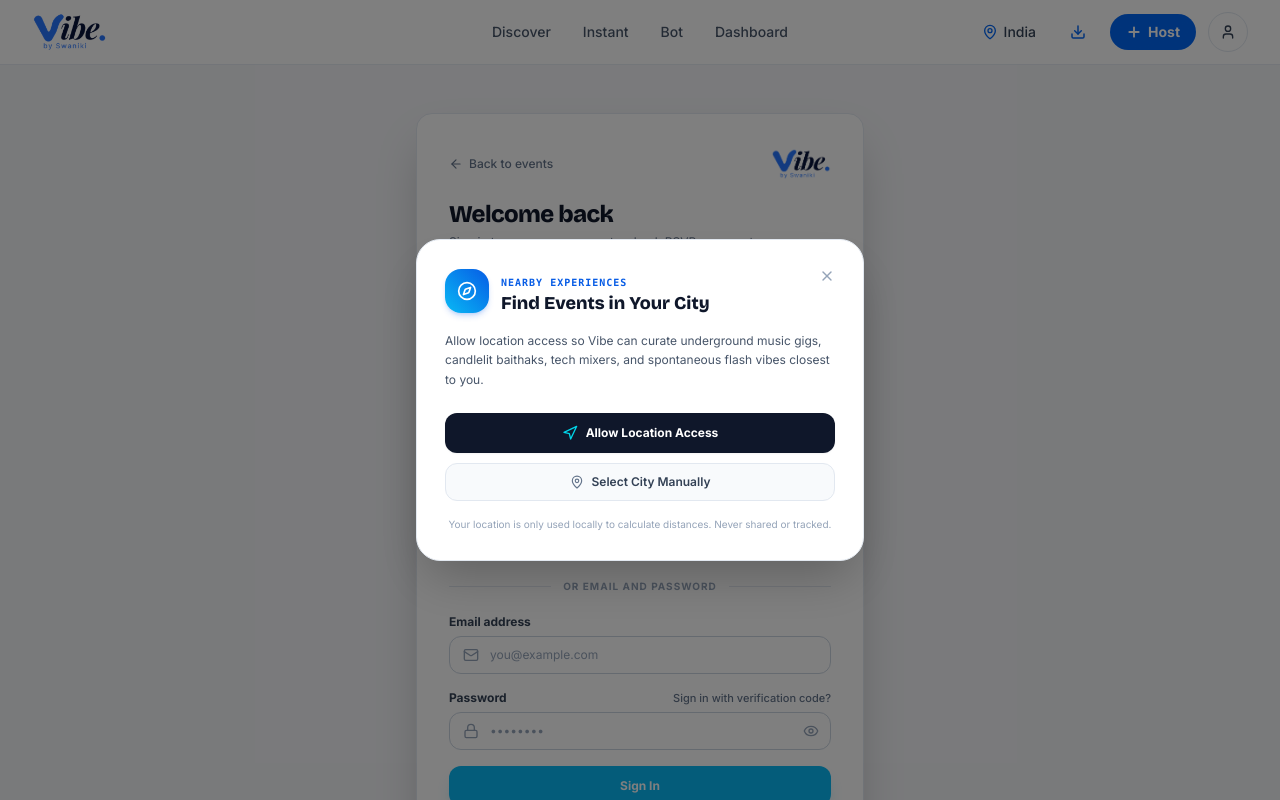
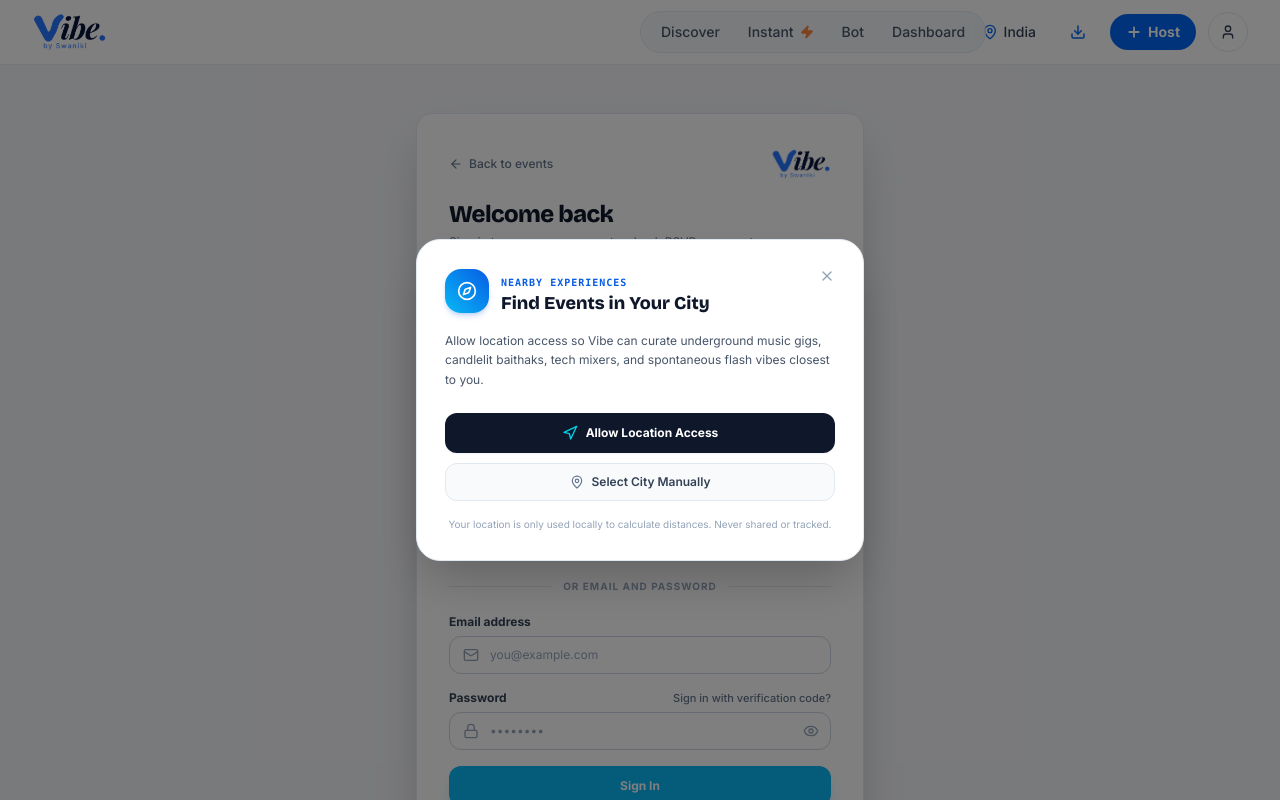
Before and after one commit to Suyashp07/Vibe, a Next.js app: page /login in a window 1280 px wide. Shown: the top 800 px of the page. Built offline with nearby package versions, Linux system fonts and the light colour scheme; no server answers.

Commit message:
feat(navbar): update center nav with capsule container, Discover dot, and Instant zap icon

```diff
--- a/src/components/common/Navbar.tsx
+++ b/src/components/common/Navbar.tsx
@@ -220,15 +220,15 @@ export default function Navbar({ bottomNavOnly = false, hideTopOnMobile = false
               <BrandLogo />
             </div>
 
-            {/* Center: Clean Text Navigation (Discover •, Instant, Bot, Dashboard) */}
-            <nav className="hidden md:flex absolute left-1/2 -translate-x-1/2 items-center gap-7 lg:gap-8">
+            {/* Center: Refined Capsule Navigation (Discover •, Instant ⚡, Bot, Dashboard) */}
+            <nav className="hidden md:flex absolute left-1/2 -translate-x-1/2 items-center gap-6 lg:gap-7 px-5 py-1.5 rounded-full border border-slate-200/80 dark:border-white/10 bg-[#EDF2F7]/70 dark:bg-white/[0.05] backdrop-blur-md shadow-xs">
               {/* Feature 1: Discover */}
               <Link
                 href="/"
-                className={`relative py-1 text-sm font-medium transition-colors cursor-pointer flex items-center gap-1.5 ${
+                className={`relative py-1 text-sm transition-colors cursor-pointer flex items-center gap-1.5 ${
                   pathname === '/' || pathname.startsWith('/discover')
                     ? 'text-slate-950 dark:text-white font-semibold'
-                    : 'text-slate-600 dark:text-neutral-400 hover:text-slate-950 dark:hover:text-white'
+                    : 'text-slate-600 dark:text-neutral-400 hover:text-slate-950 dark:hover:text-white font-medium'
                 }`}
               >
                 <span>Discover</span>
@@ -237,30 +237,28 @@ export default function Navbar({ bottomNavOnly = false, hideTopOnMobile = false
                 )}
               </Link>
 
-              {/* Feature 2: Instant */}
+              {/* Feature 2: Instant ⚡ */}
               <Link
                 id="vt-instant"
                 href="/vibes"
-                className={`relative py-1 text-sm font-medium transition-colors cursor-pointer flex items-center gap-1.5 ${
+                className={`relative py-1 text-sm transition-colors cursor-pointer flex items-center gap-1.5 ${
                   pathname.startsWith('/vibes') || pathname.startsWith('/vibe')
                     ? 'text-slate-950 dark:text-white font-semibold'
-                    : 'text-slate-600 dark:text-neutral-400 hover:text-slate-950 dark:hover:text-white'
+                    : 'text-slate-600 dark:text-neutral-400 hover:text-slate-950 dark:hover:text-white font-medium'
                 }`}
               >
                 <span>Instant</span>
-                {(pathname.startsWith('/vibes') || pathname.startsWith('/vibe')) && (
-                  <span className="w-1.5 h-1.5 rounded-full bg-[#0066F5] dark:bg-[#08B9F5] inline-block shrink-0" />
-                )}
+                <Zap className="w-3.5 h-3.5 fill-[#FF8442] text-[#FF8442] shrink-0" />
               </Link>
 
               {/* Feature 3: Bot */}
               <Link
                 id="vt-bot"
                 href="/bot"
-                className={`relative py-1 text-sm font-medium transition-colors cursor-pointer flex items-center gap-1.5 ${
+                className={`relative py-1 text-sm transition-colors cursor-pointer flex items-center gap-1.5 ${
                   pathname.startsWith('/bot')
                     ? 'text-slate-950 dark:text-white font-semibold'
-                    : 'text-slate-600 dark:text-neutral-400 hover:text-slate-950 dark:hover:text-white'
+                    : 'text-slate-600 dark:text-neutral-400 hover:text-slate-950 dark:hover:text-white font-medium'
                 }`}
               >
                 <span>Bot</span>
@@ -272,10 +270,10 @@ export default function Navbar({ bottomNavOnly = false, hideTopOnMobile = false
               {/* Feature 4: Dashboard */}
               <Link
                 href="/dashboard"
-                className={`relative py-1 text-sm font-medium transition-colors cursor-pointer flex items-center gap-1.5 ${
+                className={`relative py-1 text-sm transition-colors cursor-pointer flex items-center gap-1.5 ${
                   pathname.startsWith('/dashboard')
                     ? 'text-slate-950 dark:text-white font-semibold'
-                    : 'text-slate-600 dark:text-neutral-400 hover:text-slate-950 dark:hover:text-white'
+                    : 'text-slate-600 dark:text-neutral-400 hover:text-slate-950 dark:hover:text-white font-medium'
                 }`}
                 title="Dashboard"
               >
```
